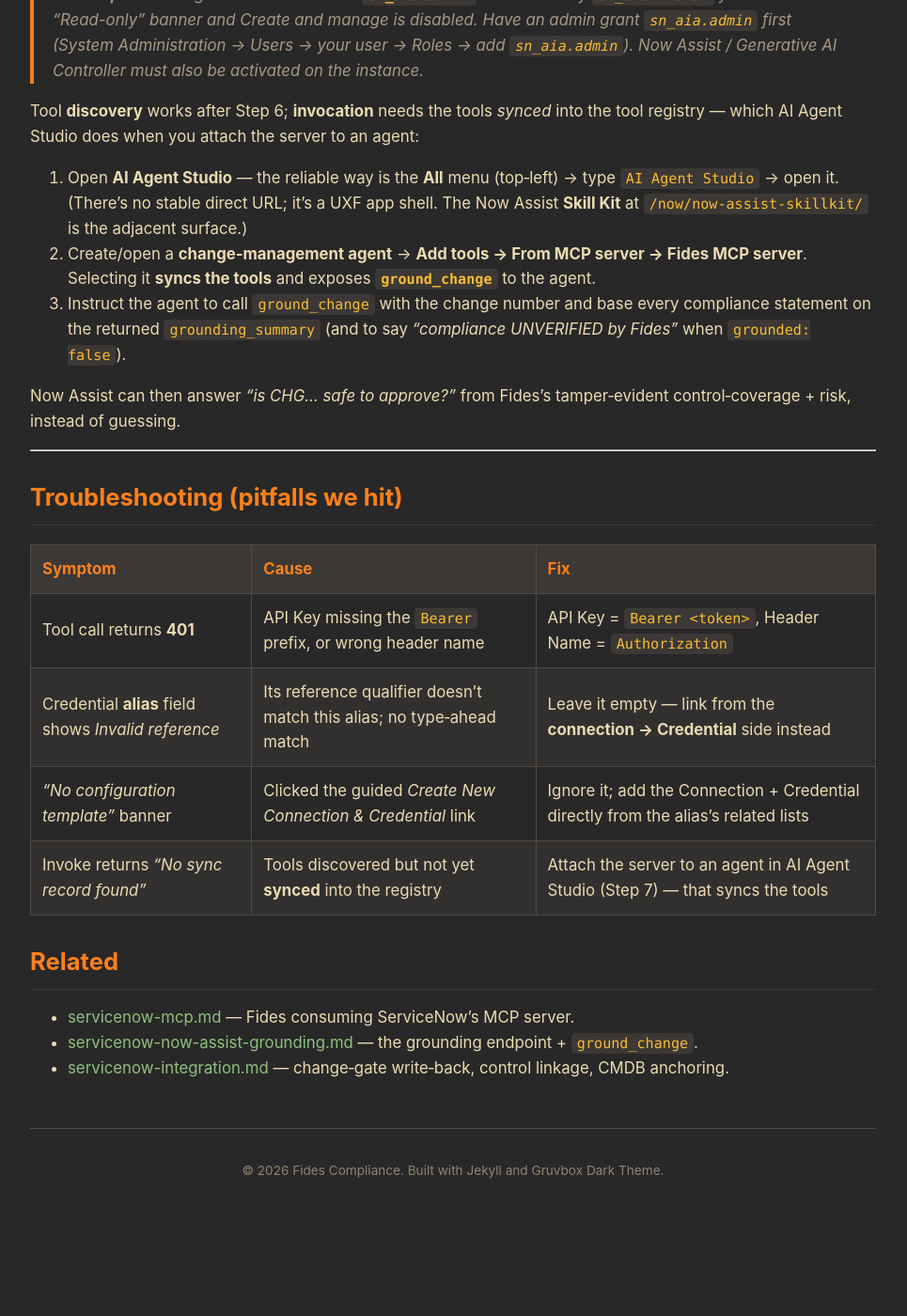
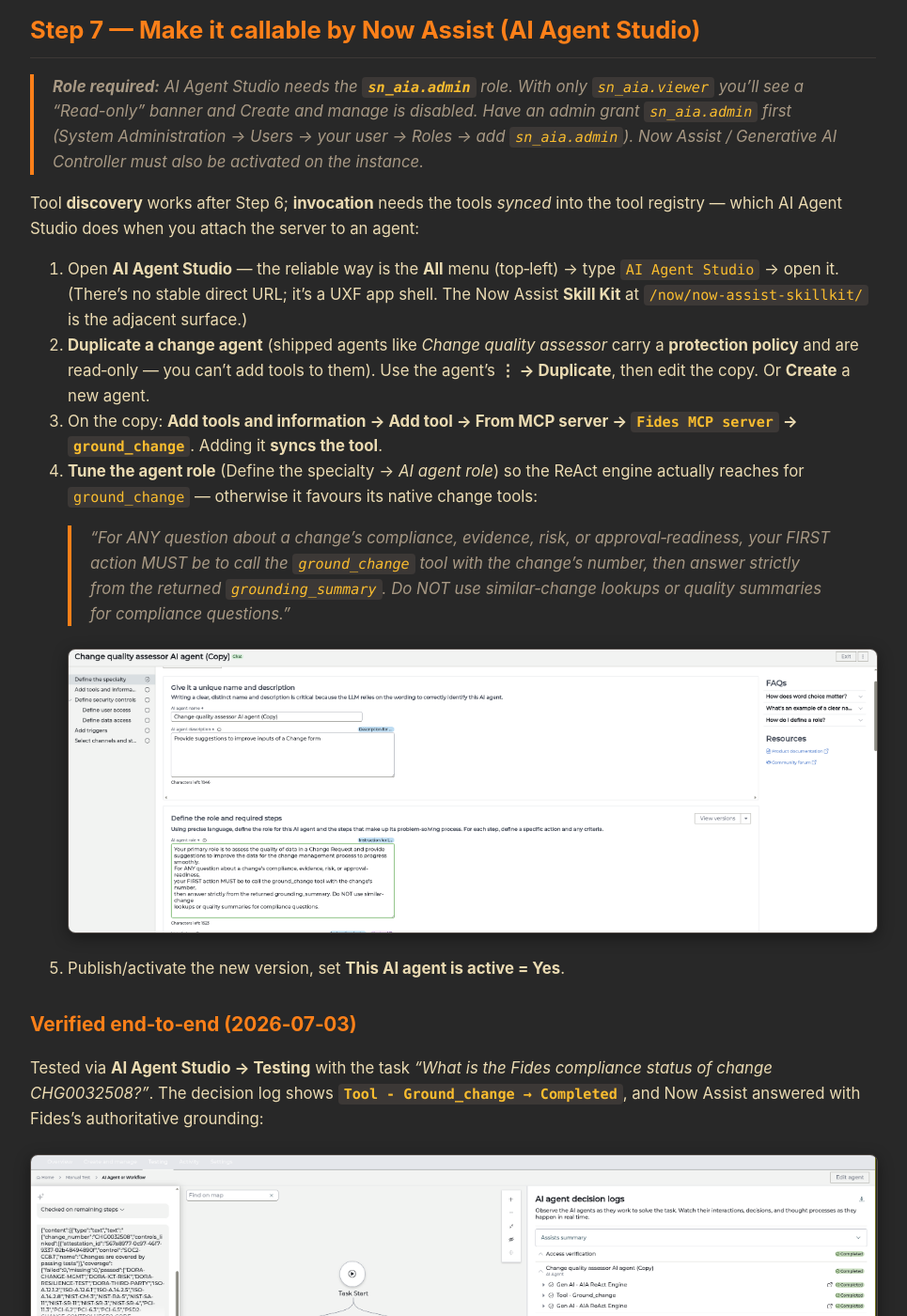
Before and after one commit to olafkfreund/fides, a Jekyll site: the page built from docs/servicenow-mcp-onboarding.md, in a window 1280 px wide and 1400 px high, scrolled down 6519 px. Shown: the whole window at 94% size, without its empty margins (158-1123 px from the left). Built offline with Jekyll 4.4.1, drawn with Linux system fonts in a browser that asks for light colours; our own code applies the rules of GitHub Pages for plain Markdown files; before the commit the page ends 7829 px from its top, so only the background shows below that; some of the changed text lies outside the part shown.

Commit message:
docs(servicenow): complete onboarding guide (AI Agent Studio) + shareable .docx
- Add the AI Agent Studio steps with screenshots: duplicate the protected
  shipped agent, add the ground_change MCP tool, tune the agent role to call
  ground_change first, and the VERIFIED end-to-end result (decision log shows
  Tool-Ground_change; Now Assist returns the grounded compliance assessment
  for CHG0032508 — "Source: Fides (advisory — ServiceNow decides)").
- Note the sn_wdf_mcp_client invoke path is a different framework (red herring).
- Ship a shareable Word document (docs/servicenow-mcp-onboarding.docx) with all
  8 screenshots embedded, generated via pandoc.

Co-Authored-By: Claude Opus 4.8 (1M context) <noreply@anthropic.com>
Claude-Session: https://claude.ai/code/session_018mxgZYRvHAkhDecq3WFkaU

```diff
--- a/docs/servicenow-mcp-onboarding.md
+++ b/docs/servicenow-mcp-onboarding.md
@@ -1,4 +1,9 @@
 # Onboarding Fides as an MCP server in ServiceNow
+
+> 📄 **Shareable version:** [servicenow-mcp-onboarding.docx](servicenow-mcp-onboarding.docx)
+> (Word document with all screenshots). Regenerate with
+> `pandoc docs/servicenow-mcp-onboarding.md -o docs/servicenow-mcp-onboarding.docx --toc`.
+
 
 > Register the **Fides MCP server** in ServiceNow so **Now Assist** (and AI Agents) can
 > call Fides tools — `ground_change` and `get_controls_coverage` — directly.
@@ -173,11 +178,37 @@ tool registry — which AI Agent Studio does when you attach the server to an ag
 1. Open **AI Agent Studio** — the reliable way is the **All** menu (top‑left) → type
    `AI Agent Studio` → open it. (There's no stable direct URL; it's a UXF app shell.
    The Now Assist **Skill Kit** at `/now/now-assist-skillkit/` is the adjacent surface.)
-2. Create/open a **change‑management agent** → **Add tools → From MCP server → Fides MCP server**.
-   Selecting it **syncs the tools** and exposes **`ground_change`** to the agent.
-3. Instruct the agent to call `ground_change` with the change number and base every
-   compliance statement on the returned `grounding_summary` (and to say *"compliance
-   UNVERIFIED by Fides"* when `grounded: false`).
+2. **Duplicate a change agent** (shipped agents like *Change quality assessor* carry a
+   **protection policy** and are read‑only — you can't add tools to them). Use the agent's
+   **⋮ → Duplicate**, then edit the copy. Or **Create** a new agent.
+3. On the copy: **Add tools and information → Add tool → From MCP server → `Fides MCP
+   server` → `ground_change`**. Adding it **syncs the tool**.
+4. **Tune the agent role** (Define the specialty → *AI agent role*) so the ReAct engine
+   actually reaches for `ground_change` — otherwise it favours its native change tools:
+   > *"For ANY question about a change's compliance, evidence, risk, or approval‑readiness,
+   > your FIRST action MUST be to call the `ground_change` tool with the change's number,
+   > then answer strictly from the returned `grounding_summary`. Do NOT use similar‑change
+   > lookups or quality summaries for compliance questions."*
+
+   ![Agent role tuned to call ground_change first](images/servicenow-mcp-onboarding/07-agent-role-ground-change.png)
+5. Publish/activate the new version, set **This AI agent is active = Yes**.
+
+### Verified end‑to‑end (2026‑07‑03)
+
+Tested via **AI Agent Studio → Testing** with the task *"What is the Fides compliance status
+of change CHG0032508?"*. The decision log shows **`Tool - Ground_change → Completed`**, and
+Now Assist answered with Fides's authoritative grounding:
+
+![Now Assist decision log calling ground_change, with the grounded compliance answer](images/servicenow-mcp-onboarding/08-now-assist-grounded-answer.png)
+
+> **Compliance Assessment for Change CHG0032508** — Coverage: 37 of 37 required controls
+> have current compliant evidence (0 failing, 0 missing); Risk Score: 40/100 (medium);
+> Recommendation: HOLD; Tamper‑Evidence: chain intact. *Source: Fides (advisory —
+> ServiceNow decides).*
+
+> **Note:** the `sn_wdf_mcp_client/.../tools/{tool}/invoke` REST path is a *different*
+> framework and reports "No sync record found" — ignore it. AI Agent Studio invokes the
+> tool through the `sn_aia` runtime (as proven above).
 
 Now Assist can then answer *"is CHG… safe to approve?"* from Fides's tamper‑evident
 control‑coverage + risk, instead of guessing.
```
Also changed, not shown: docs/images/servicenow-mcp-onboarding/07-agent-role-ground-change.png (added), docs/images/servicenow-mcp-onboarding/08-now-assist-grounded-answer.png (added), 1 other file.
